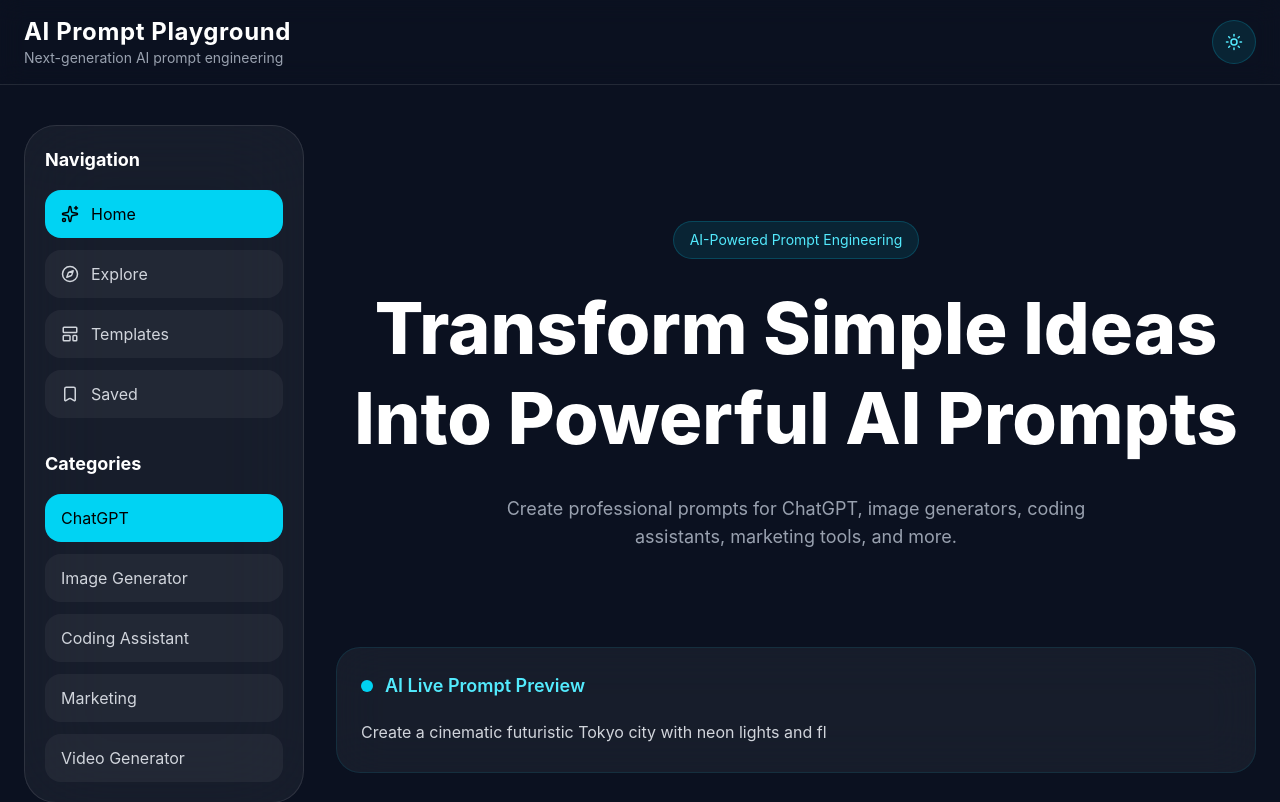
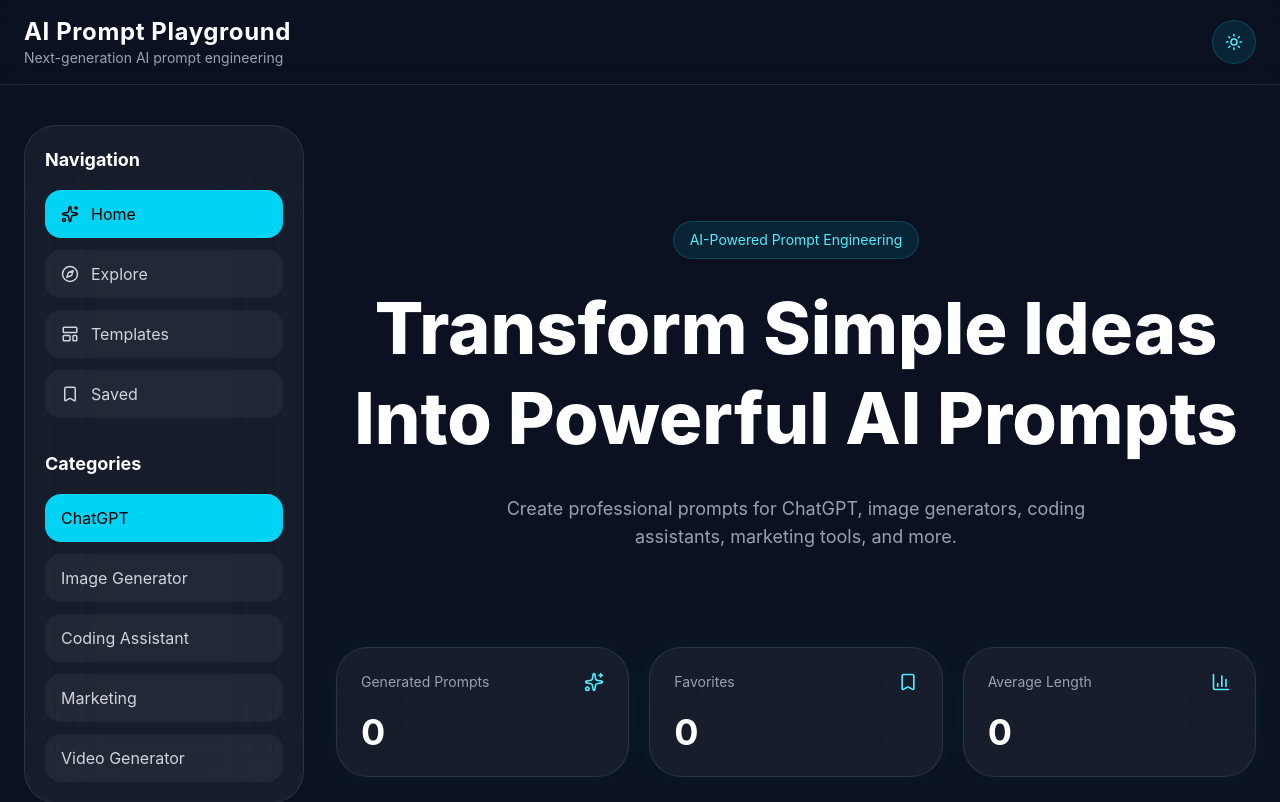
Before and after one commit to djabranemmd/ai-prompt-playground, a React (Vite) app: page / in a window 1280 px wide. Shown: the top 802 px of the page. Built offline with nearby package versions, Linux system fonts and the light colour scheme.

Commit message:
Add favorites system and prompt scoring

```diff
--- a/src/App.jsx
+++ b/src/App.jsx
@@ -16,6 +16,8 @@ function App() {
   const [promptHistory, setPromptHistory] =
     useState([])
 
+  const [favorites, setFavorites] = useState([])
+
   const [category, setCategory] =
     useState('ChatGPT')
 
@@ -25,7 +27,12 @@ function App() {
     const savedPrompts =
       JSON.parse(localStorage.getItem('promptHistory')) || []
 
+    const savedFavorites =
+      JSON.parse(localStorage.getItem('favorites')) || []
+
     setPromptHistory(savedPrompts)
+
+    setFavorites(savedFavorites)
   }, [])
 
   const themeClasses = darkMode
@@ -65,6 +72,8 @@ function App() {
                     category={category}
                     promptHistory={promptHistory}
                     setPromptHistory={setPromptHistory}
+                    favorites={favorites}
+                    setFavorites={setFavorites}
                   />
                 }
               />
@@ -83,7 +92,7 @@ function App() {
                 path="/saved"
                 element={
                   <SavedPrompts
-                    promptHistory={promptHistory}
+                    promptHistory={favorites}
                   />
                 }
               />
--- a/src/components/PromptBox.jsx
+++ b/src/components/PromptBox.jsx
@@ -6,19 +6,25 @@ import {
   Copy,
   Sparkles,
   Wand2,
+  BookmarkPlus,
 } from 'lucide-react'
 
 import { motion } from 'framer-motion'
 
 import { generatePrompt } from '../utils/promptGenerator'
 
+import { calculatePromptScore } from '../utils/promptScorer'
+
 import SuggestionCards from './SuggestionCards'
 import TypingPreview from './TypingPreview'
+import PromptScore from './PromptScore'
 
 function PromptBox({
   category,
   promptHistory,
   setPromptHistory,
+  favorites,
+  setFavorites,
 }) {
   const [idea, setIdea] = useState('')
 
@@ -26,6 +32,8 @@ function PromptBox({
     useState('')
 
   const [loading, setLoading] = useState(false)
+
+  const [score, setScore] = useState(0)
 
   const handleGeneratePrompt = () => {
     if (!idea.trim()) {
@@ -40,10 +48,16 @@ function PromptBox({
 
       setGeneratedPrompt(result)
 
+      const promptScore =
+        calculatePromptScore(result)
+
+      setScore(promptScore)
+
       const updatedHistory = [
         {
           text: result,
           category,
+          score: promptScore,
         },
         ...promptHistory,
       ]
@@ -68,10 +82,31 @@ function PromptBox({
       )
 
       toast.success('Prompt copied to clipboard!')
-    // eslint-disable-next-line no-unused-vars
     } catch (error) {
       toast.error('Failed to copy prompt.')
     }
+  }
+
+  const handleFavorite = () => {
+    const newFavorite = {
+      text: generatedPrompt,
+      category,
+      score,
+    }
+
+    const updatedFavorites = [
+      newFavorite,
+      ...favorites,
+    ]
+
+    setFavorites(updatedFavorites)
+
+    localStorage.setItem(
+      'favorites',
+      JSON.stringify(updatedFavorites)
+    )
+
+    toast.success('Added to favorites!')
   }
 
   return (
@@ -139,6 +174,8 @@ function PromptBox({
               animate={{ opacity: 1, y: 0 }}
               className="rounded-3xl border border-cyan-400/20 bg-[#111827]/80 p-6"
             >
+              <PromptScore score={score} />
+
               <div className="mb-5 flex items-center justify-between">
                 <div className="flex items-center gap-3">
                   <Sparkles
@@ -151,6 +188,16 @@ function PromptBox({
                   </h3>
                 </div>
 
+                <div className="flex items-center gap-3">
+                  <button
+                    onClick={handleFavorite}
+                    className="flex items-center gap-2 rounded-2xl border border-yellow-400/20 bg-yellow-400/10 px-4 py-2 text-sm text-yellow-300 transition hover:bg-yellow-400/20"
+                  >
+                    <BookmarkPlus size={16} />
+
+                    Favorite
+                  </button>
+
                   <button
                     onClick={handleCopy}
                     className="flex items-center gap-2 rounded-2xl border border-cyan-400/20 bg-cyan-400/10 px-4 py-2 text-sm text-cyan-300 transition hover:bg-cyan-400/20"
@@ -159,6 +206,7 @@ function PromptBox({
 
                     Copy
                   </button>
+                </div>
               </div>
 
               <p className="leading-8 text-gray-300">
--- /dev/null
+++ b/src/components/PromptScore.jsx
@@ -0,0 +1,34 @@
+function PromptScore({ score }) {
+  let color = 'bg-red-500'
+
+  if (score >= 70) {
+    color = 'bg-green-500'
+  } else if (score >= 40) {
+    color = 'bg-yellow-500'
+  }
+
+  return (
+    <div className="mb-6">
+      <div className="mb-3 flex items-center justify-between">
+        <h3 className="text-sm font-medium text-gray-300">
+          Prompt Quality Score
+        </h3>
+
+        <span className="text-sm font-bold text-cyan-300">
+          {score}/100
+        </span>
+      </div>
+
+      <div className="h-3 overflow-hidden rounded-full bg-white/10">
+        <div
+          className={`h-full rounded-full transition-all duration-500 ${color}`}
+          style={{
+            width: `${score}%`,
+          }}
+        />
+      </div>
+    </div>
+  )
+}
+
+export default PromptScore
--- /dev/null
+++ b/src/components/StatsCards.jsx
@@ -0,0 +1,74 @@
+import {
+  Sparkles,
+  Bookmark,
+  BarChart3,
+} from 'lucide-react'
+
+function StatsCards({
+  promptHistory,
+  favorites,
+}) {
+  const totalPrompts = promptHistory.length
+
+  const totalFavorites = favorites.length
+
+  const averageLength =
+    totalPrompts === 0
+      ? 0
+      : Math.floor(
+          promptHistory.reduce(
+            (acc, item) => acc + item.text.length,
+            0
+          ) / totalPrompts
+        )
+
+  const stats = [
+    {
+      title: 'Generated Prompts',
+      value: totalPrompts,
+      icon: Sparkles,
+    },
+    {
+      title: 'Favorites',
+      value: totalFavorites,
+      icon: Bookmark,
+    },
+    {
+      title: 'Average Length',
+      value: averageLength,
+      icon: BarChart3,
+    },
+  ]
+
+  return (
+    <div className="mb-10 grid gap-5 md:grid-cols-3">
+      {stats.map((item, index) => {
+        const Icon = item.icon
+
+        return (
+          <div
+            key={index}
+            className="rounded-[32px] border border-white/10 bg-white/5 p-6 shadow-[0_0_30px_rgba(0,255,255,0.06)] backdrop-blur-2xl"
+          >
+            <div className="mb-5 flex items-center justify-between">
+              <h3 className="text-sm text-gray-400">
+                {item.title}
+              </h3>
+
+              <Icon
+                size={20}
+                className="text-cyan-300"
+              />
+            </div>
+
+            <p className="text-4xl font-bold">
+              {item.value}
+            </p>
+          </div>
+        )
+      })}
+    </div>
+  )
+}
+
+export default StatsCards
--- a/src/pages/Home.jsx
+++ b/src/pages/Home.jsx
@@ -1,20 +1,33 @@
 import Hero from '../components/Hero'
+
 import PromptBox from '../components/PromptBox'
+
 import PromptHistory from '../components/PromptHistory'
+
+import StatsCards from '../components/StatsCards'
 
 function Home({
   category,
   promptHistory,
   setPromptHistory,
+  favorites,
+  setFavorites,
 }) {
   return (
     <>
       <Hero />
 
+      <StatsCards
+        promptHistory={promptHistory}
+        favorites={favorites}
+      />
+
       <PromptBox
         category={category}
         promptHistory={promptHistory}
         setPromptHistory={setPromptHistory}
+        favorites={favorites}
+        setFavorites={setFavorites}
       />
 
       <PromptHistory
--- /dev/null
+++ b/src/utils/promptScorer.js
@@ -0,0 +1,21 @@
+export function calculatePromptScore(prompt) {
+  let score = 0;
+
+  if (prompt.length > 100) score += 20;
+
+  if (prompt.includes("detailed") || prompt.includes("cinematic")) {
+    score += 25;
+  }
+
+  if (prompt.includes("lighting") || prompt.includes("4K")) {
+    score += 20;
+  }
+
+  if (prompt.includes("professional") || prompt.includes("optimized")) {
+    score += 20;
+  }
+
+  if (prompt.length > 250) score += 15;
+
+  return Math.min(score, 100);
+}
```
Lines whose indentation alone changed are shown as unchanged.
